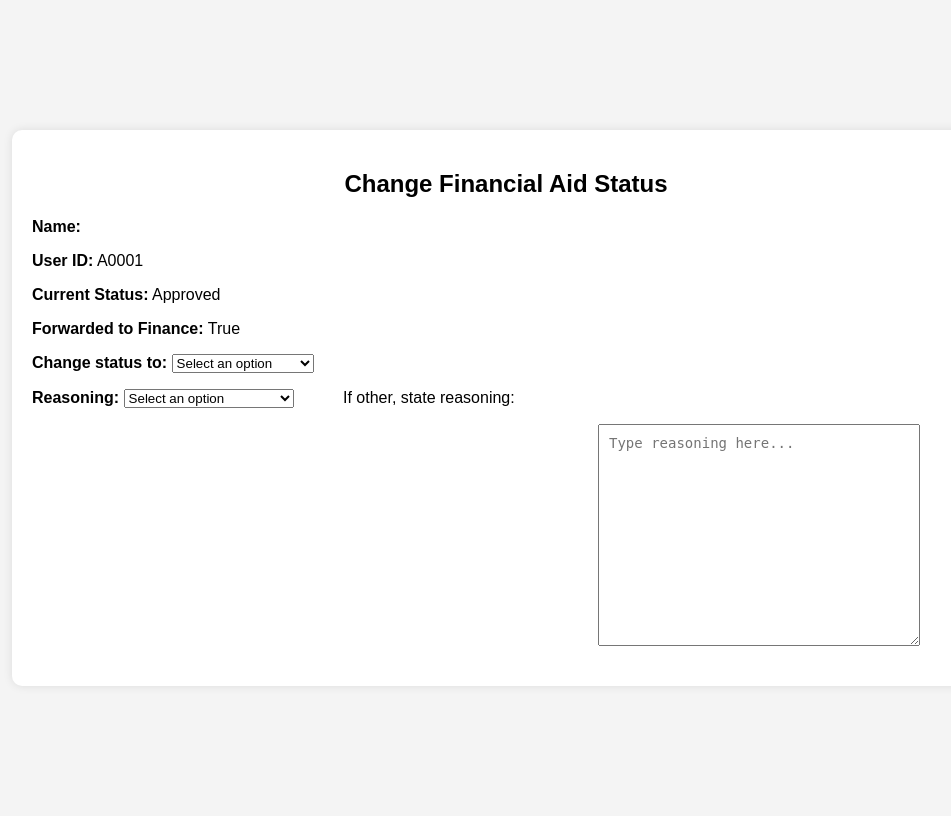
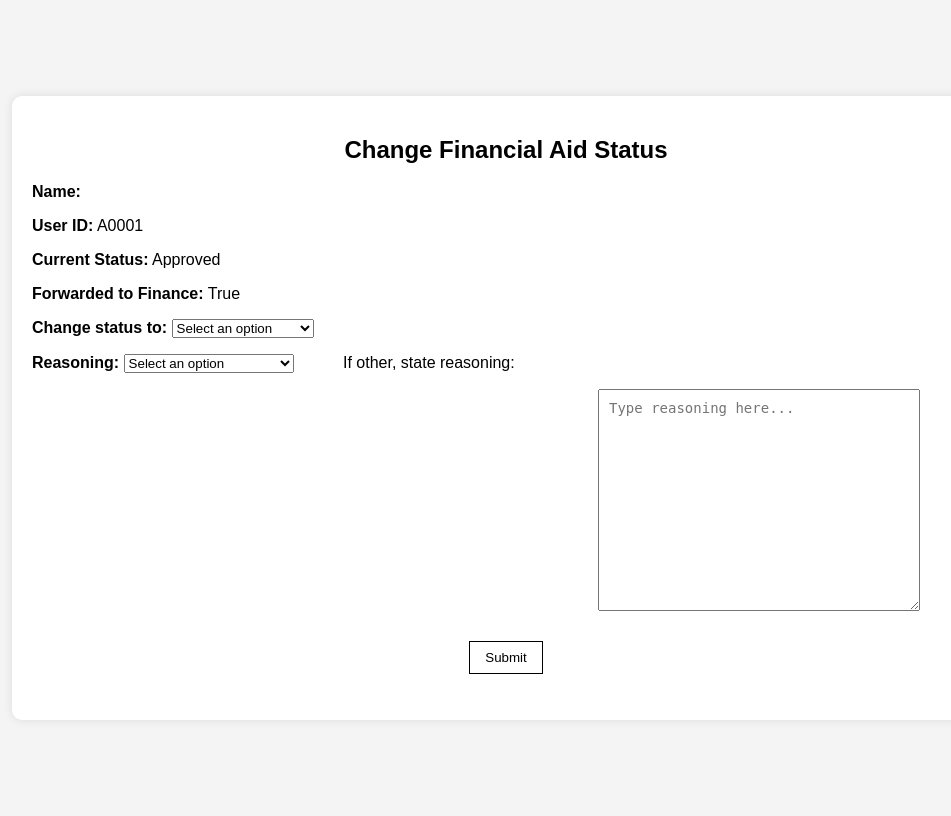
Before and after one commit to sadjordan/Software_Engineering_Fundamentals_Part_III, a Django app: template finance/templates/finance/change_financial_aid_status.html in a window 1280 px wide. Shown: the whole page, without its empty margins (134-1085 px from the left). Run offline with Django 5.2, Linux system fonts and the light colour scheme; the template is opened without the code that fills it: values that come from a table or form of the project are taken from there, others are empty; data comes from the database, SQL or seed files in the repository.

Commit message:
Added submit button

```diff
--- a/finance/templates/finance/change_financial_aid_status.html
+++ b/finance/templates/finance/change_financial_aid_status.html
@@ -3,7 +3,7 @@
 <head>
     <meta charset="UTF-8">
     <meta name="viewport" content="width=device-width, initial-scale=1.0">
-    <title>View Application</title>
+    <title>Change Aid Status</title>
     <style>
         body {
             font-family: Arial, sans-serif;
@@ -47,6 +47,9 @@
         padding: 10px; /* Padding inside textarea */
         font-size: 14px;
         }
+        .actions{
+            text-align: center;
+        }
 
     </style>
 </head>
@@ -78,6 +81,9 @@
         <div class="input-container">
             <textarea id="reason" placeholder="Type reasoning here..."></textarea>
         </div></p>
+        <div class="actions">
+            <p><button>Submit</button></p>
+        </div>
 
 
     <!-- <div class="actions">
```
